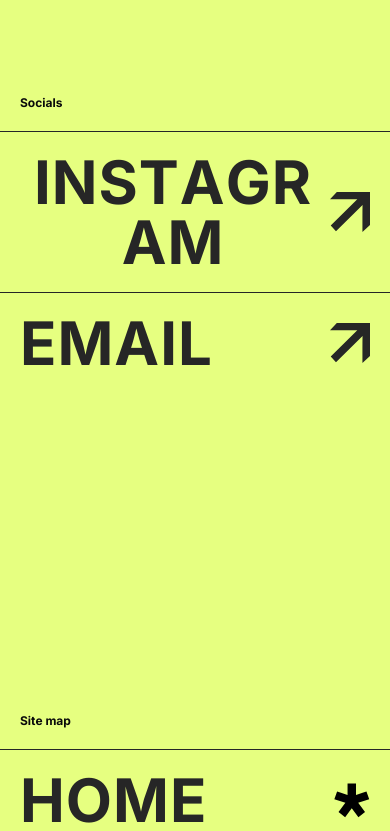
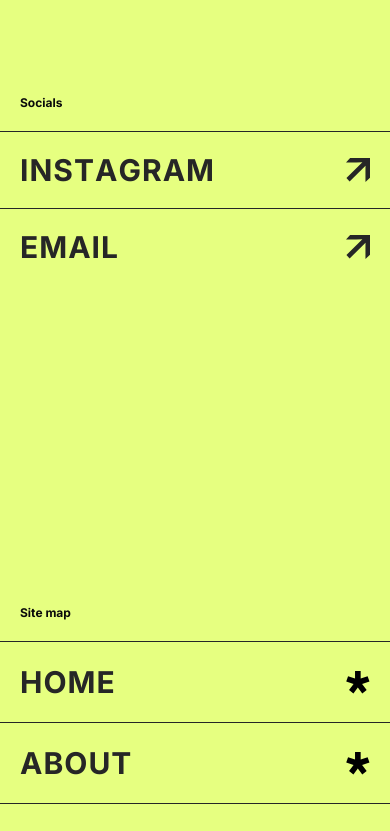
Before and after one commit to rahu1gg/eblaze, a Next.js app: page /contact in a window 390 px wide. Shown: the part 1240-2071 px from the top of the page. Built offline with nearby package versions, Linux system fonts and the light colour scheme.

Commit message:
styles: responsive footer

```diff
--- a/src/components/global/footer/index.tsx
+++ b/src/components/global/footer/index.tsx
@@ -34,10 +34,10 @@
 
 function ArrowLink() {
   return (
-    <div className='relative ml-1 size-10 overflow-hidden'>
-      <div className='absolute transition-all duration-200 group-hover:-translate-y-10 group-hover:translate-x-9'>
-        <Arrow />
-        <Arrow className='-translate-x-9' />
+    <div className='relative ml-1 lg:size-10 sm:size-7 size-6 overflow-hidden'>
+      <div className='absolute transition-all duration-200 lg:group-hover:-translate-y-10 sm:group-hover:-translate-y-8 group-hover:-translate-y-6 lg:group-hover:translate-x-9 sm:group-hover:translate-x-7 group-hover:translate-x-6'>
+        <Arrow className='lg:size-9 sm:size-7 size-6' />
+        <Arrow className=' lg:size-9 sm:size-7 size-6 lg:-translate-x-9 sm:-translate-x-7 -translate-x-6' />
       </div>
     </div>
   );
@@ -52,11 +52,13 @@
           <li key={id} className='border-t group-hover/ul:blur-[6px] group-hover/ul:hover:blur-0 duration-500'>
             <Link
               href={href}
-              className={'group inline-flex items-center justify-between text-muted bg-primary-color p-5 w-full text-6xl font-bold capitalize'}
+              className={
+                'group inline-flex items-center justify-between text-muted bg-primary-color p-5 w-full lg:text-6xl text-4xl font-bold capitalize'
+              }
               target='_blank'
               rel='noreferrer'
             >
-              <Heading className='text-6xl'>{label}</Heading>
+              <Heading className='lg:text-6xl sm:text-4xl text-3xl'>{label}</Heading>
               <span>
                 <ArrowLink />
               </span>
@@ -77,12 +79,12 @@
           <li key={id} className='border-t last-of-type:border-b group-hover/ul:blur-[6px] group-hover/ul:hover:blur-0 duration-500'>
             <Link
               href={href}
-              className='group inline-flex items-center justify-between text-muted bg-primary-color p-5 w-full text-6xl font-bold capitalize'
+              className='group inline-flex items-center justify-between text-muted bg-primary-color p-5 w-full lg:text-6xl text-4xl font-bold capitalize'
               scroll={false}
             >
-              <Heading className='text-6xl'>{label}</Heading>
+              <Heading className='lg:text-6xl sm:text-4xl text-3xl'>{label}</Heading>
               <span className='rotate-0 group-hover:rotate-[360deg] duration-1000 origin-center h-10 flex items-center justify-center'>
-                <Star />
+                <Star className='lg:size-9 sm:size-7 size-6' />
               </span>
             </Link>
           </li>
@@ -94,7 +96,7 @@
 
 function FooterOutro() {
   return (
-    <div className='bg-muted text-sm py-10 px-7 font-light text-primary-color flex items-center justify-between'>
+    <div className='bg-muted text-sm sm:py-10 py-7 px-7 font-light text-primary-color flex sm:items-center items-start justify-between sm:flex-row flex-col'>
       <p>
         Crafted by{' '}
         <Button className='group p-0 text-primary-color font-medium' variant='link'>
```
